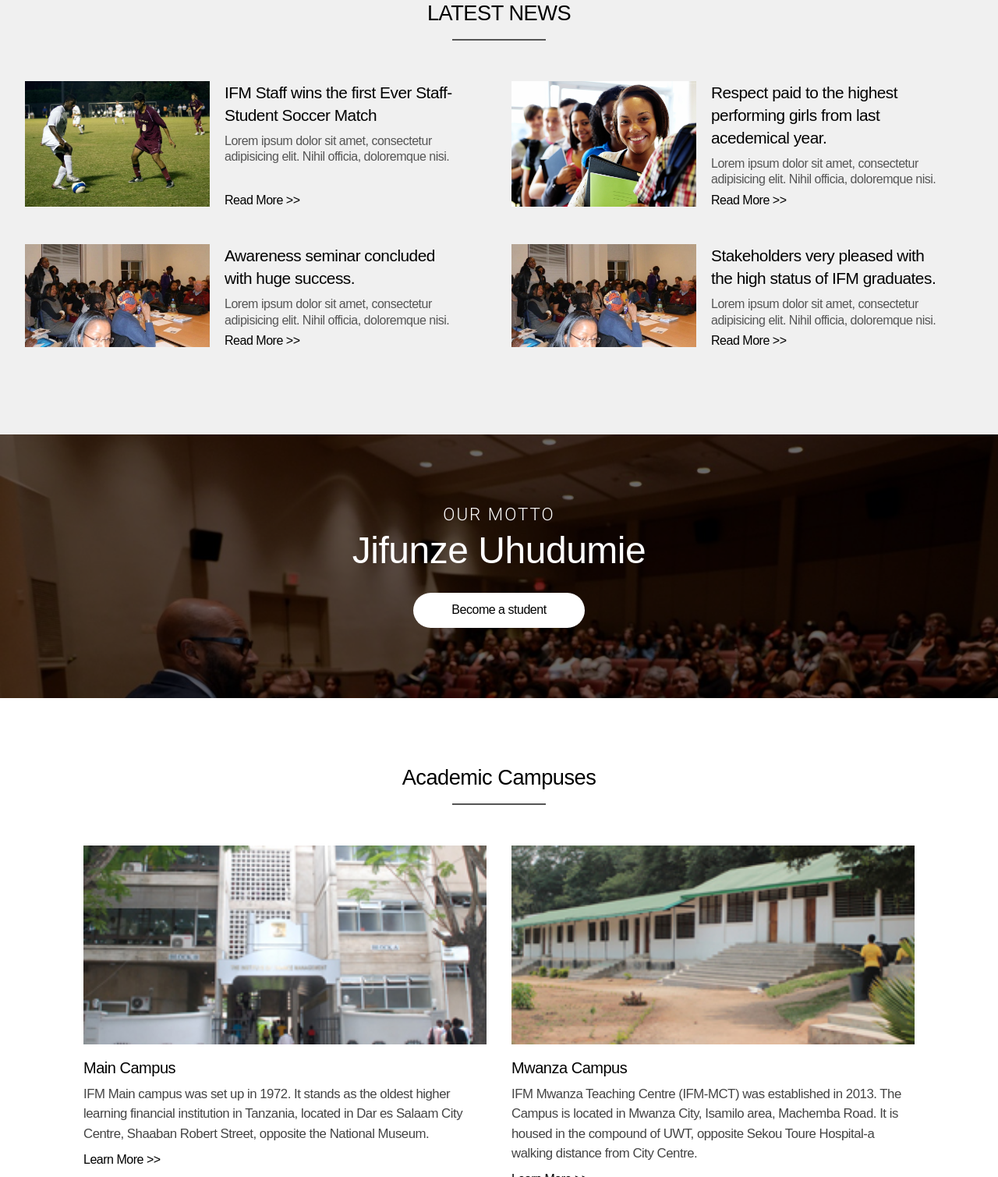
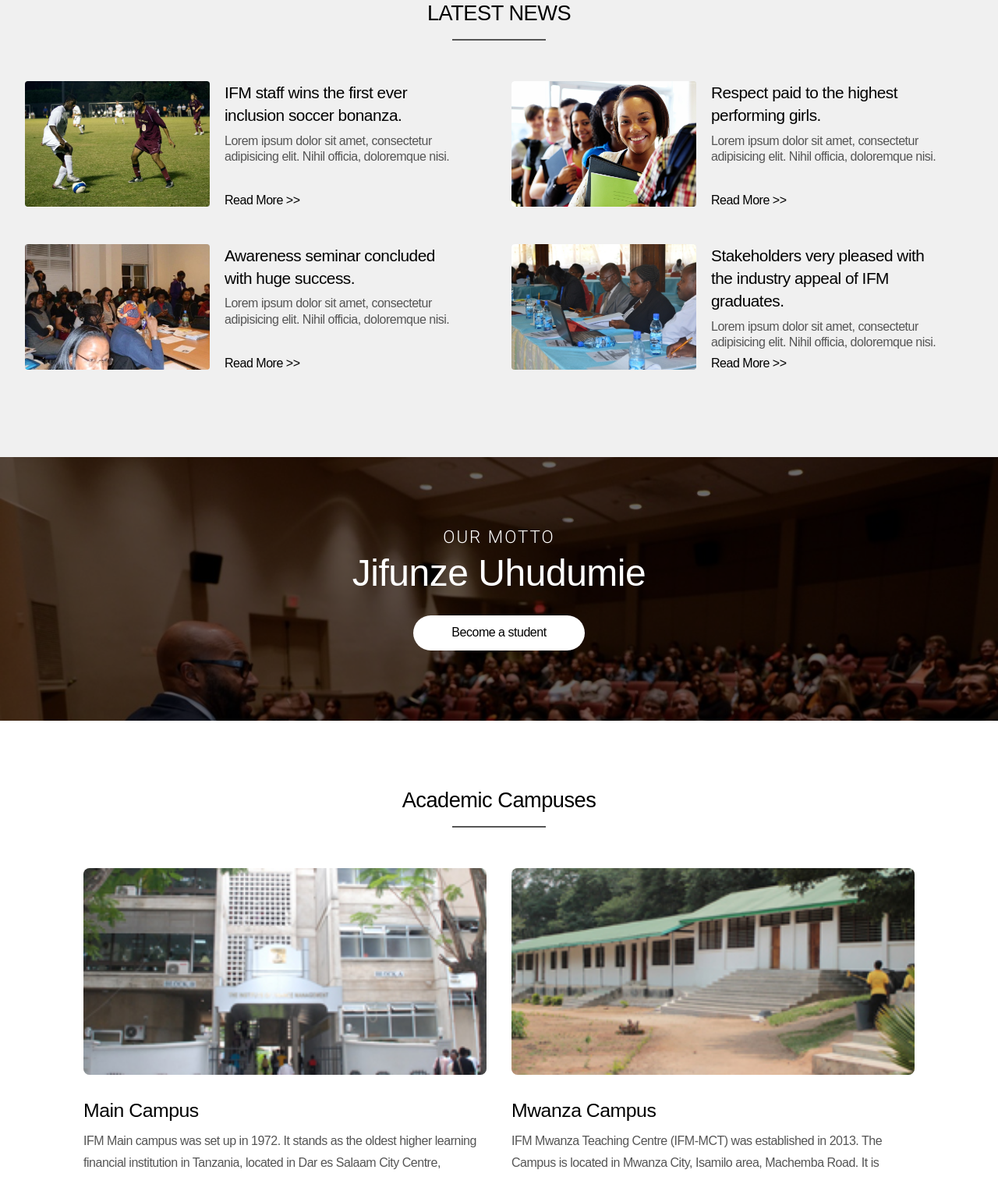
Before and after one commit to jestrux/ifmwebsite, a plain HTML site: page index.html in a window 1280 px wide. Shown: the part 1291-2800 px from the top of the page at 78% size. Drawn offline with Linux system fonts and the light colour scheme; a web font is replaced by a local one.

Commit message:
UI clean up

```diff
--- a/css/home.css
+++ b/css/home.css
@@ -167,6 +167,8 @@ section{
 
 #sectionNews .news-item .image{
 	/* height: 140px; */
+	height: 100%;
+	border-radius: 0.25em;
 	background: #ddd;
 	flex-basis: 40%;
 	flex-shrink: 0;
@@ -238,9 +240,10 @@ section{
 }
 
 #sectionCampus .campus-item .image{
-	height: 255px;
+	height: 265px;
 	background: #ddd;
-	margin-bottom: 1.2em;
+	margin-bottom: 2em;
+	border-radius: 0.5em;
 }
 
 #sectionCampus .campus-item .image img{
@@ -251,7 +254,8 @@ section{
 }
 
 #sectionCampus .campus-item h3{
-	font-size: 1.25em;
+	font-family: Regular, sans-serif;
+	font-size: 1.55em;
 	line-height: 1.1;
 	margin-bottom: 0.5em;
 	max-width: 90%;
@@ -262,14 +266,14 @@ section{
 }
 
 #sectionCampus .campus-item p{
-	line-height: 1.5;
-	color: #444;
+	line-height: 1.7;
+	color: #555;
 	margin-bottom: 0.8em;
-	font-size: 1.05em;
+	font-size: 1em;
 }
 
 #sectionCampus .campus-item a{
-
+	letter-spacing: 0.7px;
 }
 
 /*MEDIA QUERIES*/
--- a/css/main.css
+++ b/css/main.css
@@ -68,6 +68,7 @@ nav a + a{
 nav a.active{
 	font-family: SemiBold, sans-serif;
 	color: #003a75;
+	color: #000;
 }
 
 .section-title{
--- a/index.html
+++ b/index.html
@@ -172,7 +172,7 @@
 						</div>
 						<div class="text layout vertical justified">
 							<div>
-								<h3 class="unbold">IFM Staff wins the first Ever Staff-Student Soccer Match
+								<h3 class="unbold">IFM staff wins the first ever inclusion soccer bonanza.
 								</h3 class="unbold">
 								<p>Lorem ipsum dolor sit amet, consectetur adipisicing elit. Nihil officia, doloremque nisi.
 								</p>
@@ -188,7 +188,7 @@
 						<div class="text layout vertical justified">
 							<div>
 								<h3 class="unbold">
-									Respect paid to the highest performing girls from last acedemical year.
+									Respect paid to the highest performing girls.
 								</h3 class="unbold">
 								<p>Lorem ipsum dolor sit amet, consectetur adipisicing elit. Nihil officia, doloremque nisi.
 								</p>
@@ -215,12 +215,12 @@
 
 					<div class="col-md-6 layout news-item">
 						<div class="image">
-							<img src="img/seminar.jpg" alt="">
+							<img src="img/stakeholders.jpg" alt="">
 						</div>
 						<div class="text layout vertical justified">
 							<div>
 								<h3 class="unbold">
-									Stakeholders very pleased with the high status of IFM graduates.
+									Stakeholders very pleased with the industry appeal of IFM graduates.
 								</h3 class="unbold">
 								<p>Lorem ipsum dolor sit amet, consectetur adipisicing elit. Nihil officia, doloremque nisi.
 								</p>
@@ -253,26 +253,26 @@
 						<div class="image">
 							<img src="img/main.jpg" alt="">
 						</div>
-						<h3>
+						<h3 class="unbold">
 							Main Campus
 						</h3>
 						<p>
 							IFM Main campus was set up in 1972. It stands as the oldest higher learning financial institution in Tanzania, located in Dar es Salaam City Centre, Shaaban Robert Street, opposite the National Museum.
 						</p>
-						<a href="#">Learn More >></a>
+						<a href="#">learn more&nbsp; >></a>
 					</div>
 
 					<div class="col-md-6 campus-item">
 						<div class="image">
 							<img src="img/mwanza.jpg" alt="">
 						</div>
-						<h3>
+						<h3 class="unbold">
 							Mwanza Campus
 						</h3>
 						<p>
 							IFM Mwanza Teaching Centre (IFM-MCT) was established in 2013. The Campus is located in Mwanza City, Isamilo area, Machemba Road. It is housed in the compound of UWT, opposite Sekou Toure Hospital-a walking distance from City Centre.
 						</p>
-						<a href="#">Learn More >></a>
+						<a href="#">learn more&nbsp; >></a>
 					</div>
 				</div>
 			</div>
```
Also changed, not shown: img/stakeholders.jpg (added), 1 other file.
